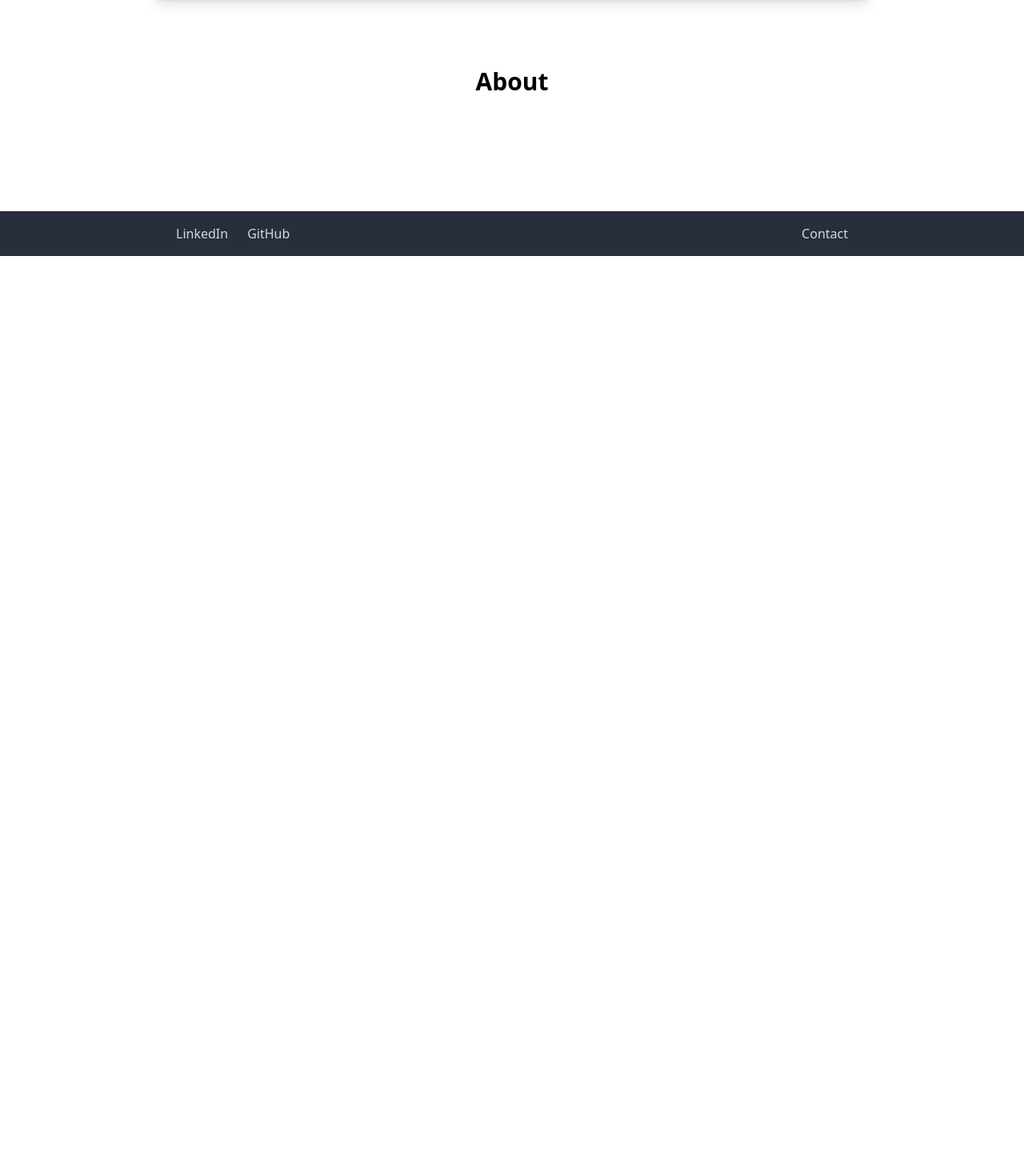
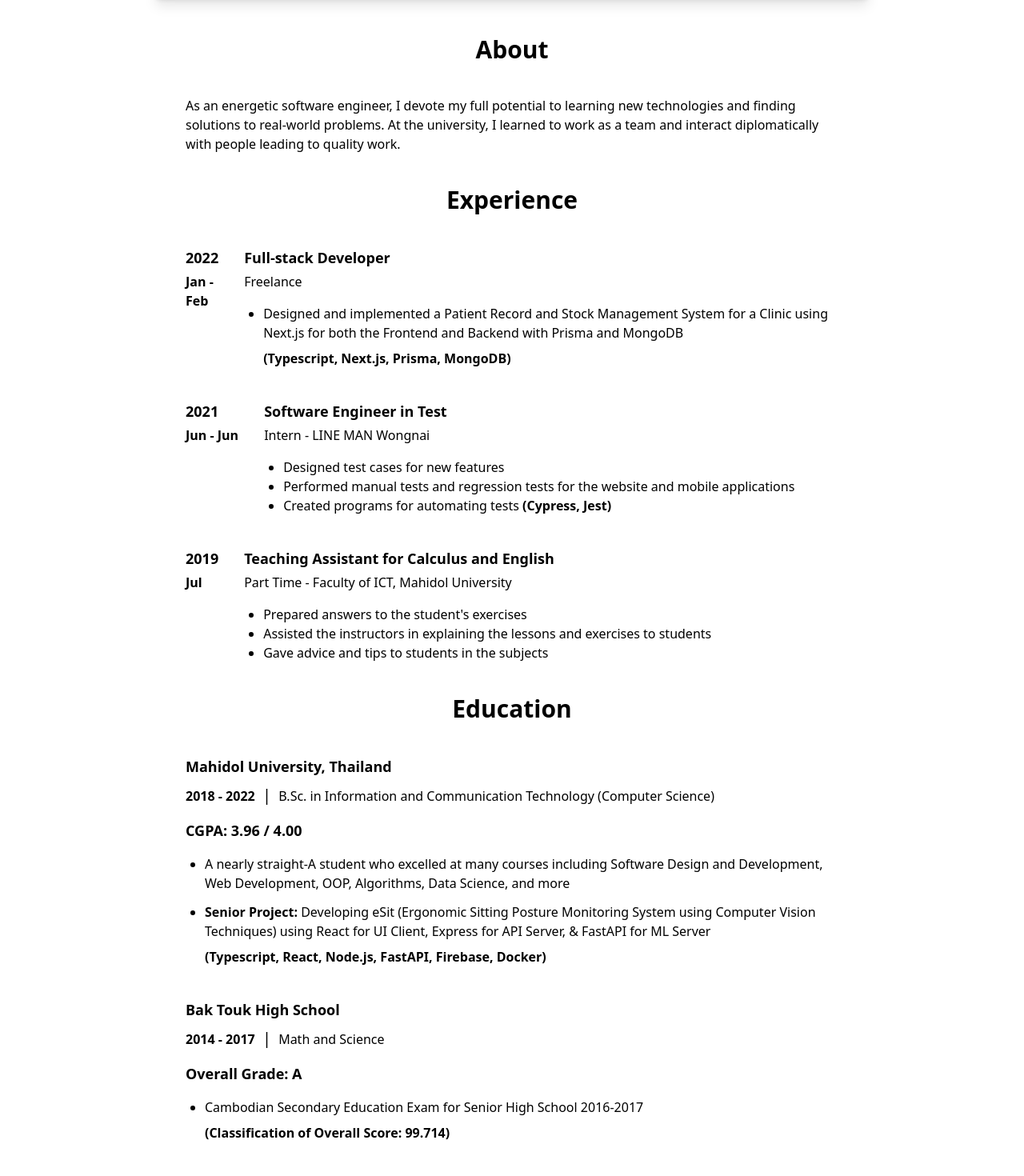
Before and after one commit to gtmetric/soksedthaly, a Next.js app: page /about in a window 1280 px wide. Shown: the part 60-1530 px from the top of the page at 80% size. Before the commit the page ends 800 px from the top, so only its background shows below. Built offline with nearby package versions, Linux system fonts and the light colour scheme.

Commit message:
Add content to About page

```diff
--- /dev/null
+++ b/components/about/EducationItem.tsx
@@ -0,0 +1,24 @@
+import { ReactNode } from 'react'
+
+export const EducationItem = (props: {
+  school: string
+  year: string
+  program: string
+  grade: string
+  children: ReactNode | ReactNode[]
+}) => (
+  <div className="pb-10">
+    <div className="text-left">
+      <h2 className="text-lg font-semibold">{props.school}</h2>
+      <p className="pt-2">
+        <span className="font-bold hidden sm:inline">{props.year}</span>
+        <span className="text-xl px-1 hidden sm:inline"> | </span>
+        {props.program}{' '}
+        {/* <span className="font-bold pt-1 sm:hidden">({props.year})</span> */}
+      </p>
+      <p className="font-bold pt-3 sm:hidden">{props.year}</p>
+      <h2 className="text-lg font-semibold py-4">{props.grade}</h2>
+      <div>{props.children}</div>
+    </div>
+  </div>
+)
--- /dev/null
+++ b/components/about/ExperienceItem.tsx
@@ -0,0 +1,28 @@
+import { ReactNode } from 'react'
+
+export const ExperienceItem = (props: {
+  year: string
+  month: string
+  position: string
+  employer: string
+  children: ReactNode | ReactNode[]
+}) => (
+  <div className="pb-10">
+    <div className="text-left flex">
+      {/* Period */}
+      <div className="font-semibold pr-8">
+        <p className="text-lg">{props.year}</p>
+        <p className="pt-1">{props.month}</p>
+      </div>
+      {/* Position */}
+      <div>
+        <h2 className="text-lg font-semibold">{props.position}</h2>
+        <p className="pt-1">{props.employer}</p>
+        {/* Description */}
+        <div className="hidden sm:block pl-6 pt-4">{props.children}</div>
+      </div>
+    </div>
+    {/* Description - Mobile */}
+    <div className="sm:hidden text-left pl-6 pt-4">{props.children}</div>
+  </div>
+)
--- a/pages/about.tsx
+++ b/pages/about.tsx
@@ -1,41 +1,144 @@
 import type { NextPage } from 'next'
 import Head from 'next/head'
 import Image from 'next/image'
+import { EducationItem } from '../components/about/EducationItem'
+import { ExperienceItem } from '../components/about/ExperienceItem'
 import { Footer } from '../components/Footer'
 import { Navbar } from '../components/Navbar'
 
 const About: NextPage = () => {
   return (
-    <main className="text-center py-12 px-8">
-      <h1 className="text-3xl font-bold py-24">About</h1>
-      {/* <div className="flex justify-center items-center py-8">
-        <div className="pr-12 w-96">
-          <Image
-            src="/assets/test.jpeg"
-            alt="Test Image"
-            width="334"
-            height="334"
-          />
-        </div>
-        <div className="text-left pl-12 sm:pl-4 w-96">
-          <h1 className="text-xl font-bold py-2">Title</h1>
-          <p className="text-lg py-2">Some description</p>
-        </div>
+    <main className="text-center pt-16 px-8 sm:px-10 max-w-4xl mx-auto">
+      {/* About Section */}
+      <div>
+        <h1 className="text-3xl font-bold py-10">About</h1>
+        <p className="text-left">
+          As an energetic software engineer, I devote my full potential to
+          learning new technologies and finding solutions to real-world
+          problems. At the university, I learned to work as a team and interact
+          diplomatically with people leading to quality work.
+        </p>
       </div>
-      <div className="flex justify-center items-center py-8">
-        <div className="text-left pr-12 w-96">
-          <h1 className="text-xl font-bold py-2">Title</h1>
-          <p className="text-lg py-2">Some description</p>
-        </div>
-        <div className="pl-12 w-96">
-          <Image
-            src="/assets/test.jpeg"
-            alt="Test Image"
-            width="334"
-            height="334"
-          />
-        </div>
-      </div> */}
+
+      {/* Experience Section */}
+      <div>
+        <h1 className="text-3xl font-bold py-10">Experience</h1>
+        <ExperienceItem
+          year="2022"
+          month="Jan - Feb"
+          position="Full-stack Developer"
+          employer="Freelance"
+        >
+          <ul className="list-disc">
+            <li>
+              <p>
+                Designed and implemented a Patient Record and Stock Management
+                System for a Clinic using Next.js for both the Frontend and
+                Backend with Prisma and MongoDB
+              </p>
+              <p className="font-semibold pt-2">
+                (Typescript, Next.js, Prisma, MongoDB)
+              </p>
+            </li>
+          </ul>
+        </ExperienceItem>
+        <ExperienceItem
+          year="2021"
+          month="Jun - Jun"
+          position="Software Engineer in Test"
+          employer="Intern - LINE MAN Wongnai"
+        >
+          <ul className="list-disc">
+            <li>
+              <p>Designed test cases for new features</p>
+            </li>
+            <li>
+              <p>
+                Performed manual tests and regression tests for the website and
+                mobile applications
+              </p>
+            </li>
+            <li>
+              <p>
+                Created programs for automating tests{' '}
+                <span className="font-semibold">(Cypress, Jest)</span>
+              </p>
+            </li>
+          </ul>
+        </ExperienceItem>
+        <ExperienceItem
+          year="2019"
+          month="Jul"
+          position="Teaching Assistant for Calculus and English"
+          employer="Part Time - Faculty of ICT, Mahidol University"
+        >
+          <ul className="list-disc">
+            <li>
+              <p>Prepared answers to the student&apos;s exercises</p>
+            </li>
+            <li>
+              <p>
+                Assisted the instructors in explaining the lessons and exercises
+                to students
+              </p>
+            </li>
+            <li>
+              <p>Gave advice and tips to students in the subjects</p>
+            </li>
+          </ul>
+        </ExperienceItem>
+      </div>
+
+      {/* Education Section */}
+      <div>
+        <h1 className="text-3xl font-bold pb-10">Education</h1>
+        <EducationItem
+          school="Mahidol University, Thailand"
+          year="2018 - 2022"
+          program="B.Sc. in Information and Communication Technology (Computer Science)"
+          grade="CGPA: 3.96 / 4.00"
+        >
+          <ul className="list-disc pl-6">
+            <li className="pb-3">
+              <p>
+                A nearly straight-A student who excelled at many courses
+                including Software Design and Development, Web Development, OOP,
+                Algorithms, Data Science, and more
+              </p>
+            </li>
+            <li>
+              <p>
+                <span className="font-semibold">Senior Project:</span>{' '}
+                Developing eSit (Ergonomic Sitting Posture Monitoring System
+                using Computer Vision Techniques) using React for UI Client,
+                Express for API Server, & FastAPI for ML Server
+              </p>
+              <p className="font-semibold pt-2">
+                (Typescript, React, Node.js, FastAPI, Firebase, Docker)
+              </p>
+            </li>
+          </ul>
+        </EducationItem>
+        <EducationItem
+          school="Bak Touk High School"
+          year="2014 - 2017"
+          program="Math and Science"
+          grade="Overall Grade: A"
+        >
+          <ul className="list-disc pl-6">
+            <li className="pb-3">
+              <p>
+                Cambodian Secondary Education Exam for Senior High School
+                2016-2017
+              </p>
+              <p className="font-semibold pt-2">
+                (Classification of Overall Score: 99.714)
+              </p>
+            </li>
+          </ul>
+        </EducationItem>
+      </div>
+
     </main>
   )
 }
```
